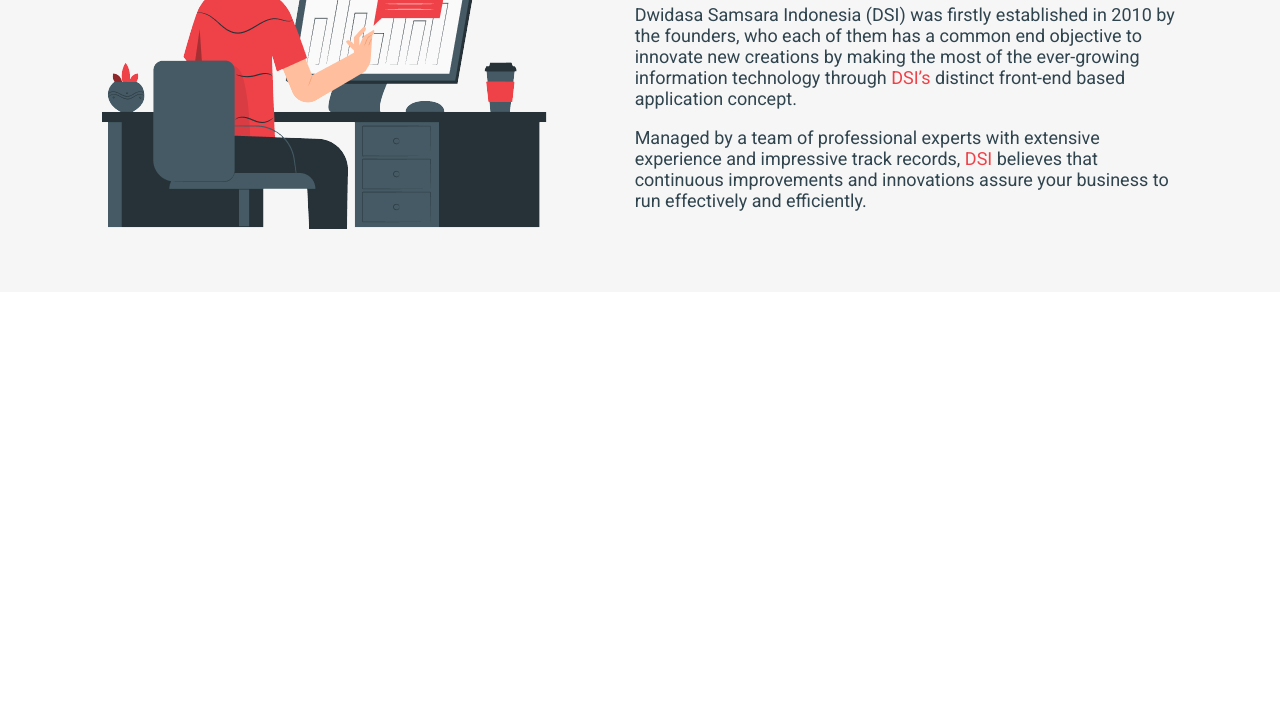
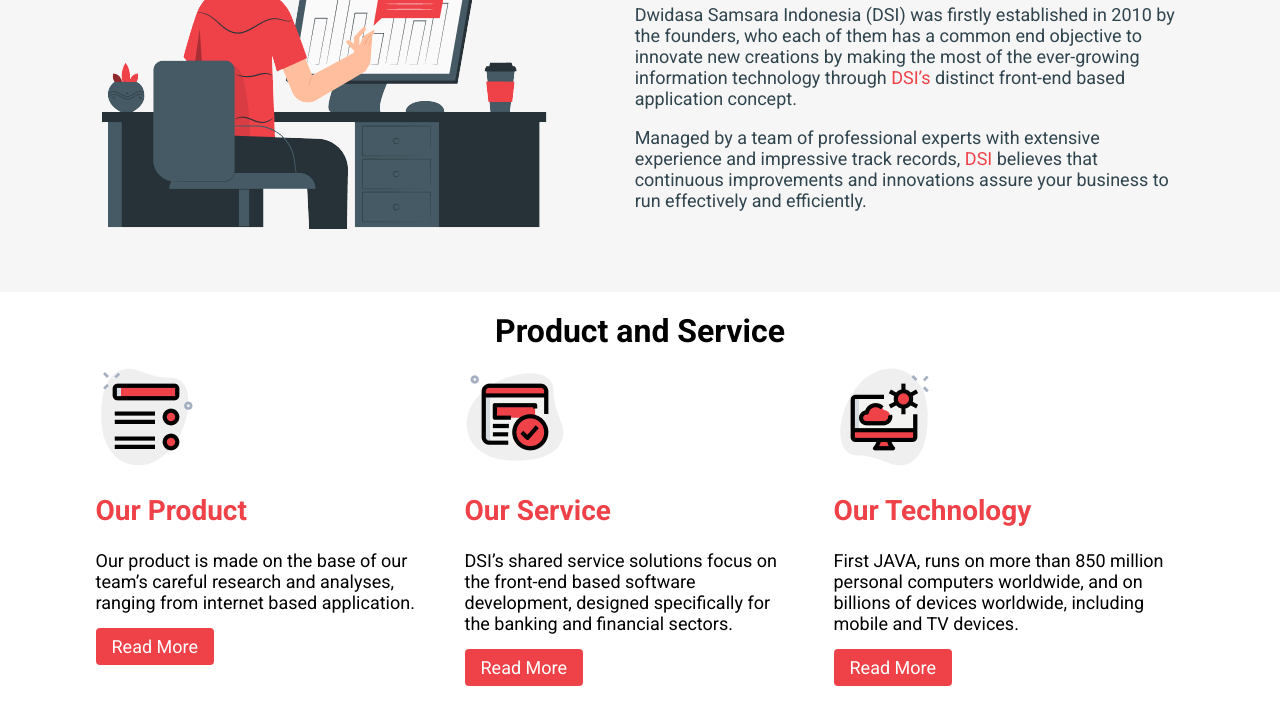
Before and after one commit to Dudul0/DigitalAgency, a plain HTML site: page index.html in a window 1280 px wide. Shown: the part 697-1422 px from the top of the page. Before the commit the page ends 989 px from the top, so only its background shows below. Drawn offline with Linux system fonts and the light colour scheme.

Commit message:
addet a new section
efw

```diff
--- a/css/style.css
+++ b/css/style.css
@@ -64,7 +64,7 @@ h1 h2 h3 h4 h5 h6, p{
     background-color: #EE4248;
     color: #fff;
     border-radius: 4px;
-    font-size: 20px;
+    font-size: 18px;
 }
 .info {
     padding:57px 0 63px 0;
@@ -74,9 +74,9 @@ h1 h2 h3 h4 h5 h6, p{
     color: #1F2E35;
     font-size: 32px;
     margin-top: 24px;
-.container {
+/* .container {
 
-}
+} */
 }
 .info-article {
     font-size: 18px;
@@ -94,3 +94,45 @@ h1 h2 h3 h4 h5 h6, p{
 .info-content {
     width: 47%;
 }
+.pd{
+    height: 363px;
+    width: 360px;
+}
+.products {
+    max-width: 1126px;
+    width: 100%;
+    height: 459px;
+    margin:0 auto;
+}
+.product-wrapper {
+    display: flex;
+    justify-content: center;
+    align-items: end;
+    position: relative;
+    margin: 0 auto;
+
+}
+.pd {
+    margin-left: 9px;
+}
+.products-btn {
+    display: inline-block;
+    padding: 8px 16px;
+    background-color: #EE4248;
+    color: #fff;
+    border-radius: 4px;
+    font-size: 18px;
+    margin-top: 15px;
+}
+.ph{
+    color: #EE4248;
+    font-size: 28px;
+}
+.pp{
+    font-size: 18px;
+    width: 93%;
+}
+.pph{
+    margin: 20px 418px 17px 418px ;
+    font-size: 32px;
+}
--- a/index.html
+++ b/index.html
@@ -18,7 +18,7 @@
                     Making the most of the <br>
                     ever-growing
                     <br>
-                     <!--br - делает абзац  -->
+                    <!--br - делает абзац  -->
                     <span>Information Technology</span>
                 </h1>
                 <p class="intro-text">
@@ -46,6 +46,29 @@
                 </div>
             </div>
         </section>
+        <section class="products">
+            <h2 class="pph">Product and Service</h2>
+            <div class="container product-wrapper">
+                <div class="product pd">
+                    <img src="./images/product-description 1.png" alt="">
+                    <h2 class="ph">Our Product</h2>
+                    <p class="pp">Our product is made on the base of our team’s careful research and analyses, ranging from internet based application.</p>
+                    <a href="" class="products-btn">Read More</a>
+                </div>
+                <div class="service pd">
+                    <img src="./images/verified 1.png" alt="">
+                    <h2 class="ph">Our Service</h2>
+                    <p class="pp">DSI’s shared service solutions focus on the front-end based software development, designed specifically for the banking and financial sectors.</p>
+                    <a href="" class="products-btn">Read More</a>
+                </div>
+                <div class="technology pd">
+                    <img src="./images/technology.png" alt="">
+                    <h2 class="ph">Our Technology</h2>
+                    <p class="pp">First JAVA, runs on more than 850 million personal computers worldwide, and on billions of devices worldwide, including mobile and TV devices.</p>
+                    <a href="" class="products-btn">Read More</a>
+                </div>
+            </div>
+        </section>
     </main>
 </body>
 </html>
```
Also changed, not shown: images/product-description 1.png (added), images/technology.png (added), images/verified 1.png (added).
